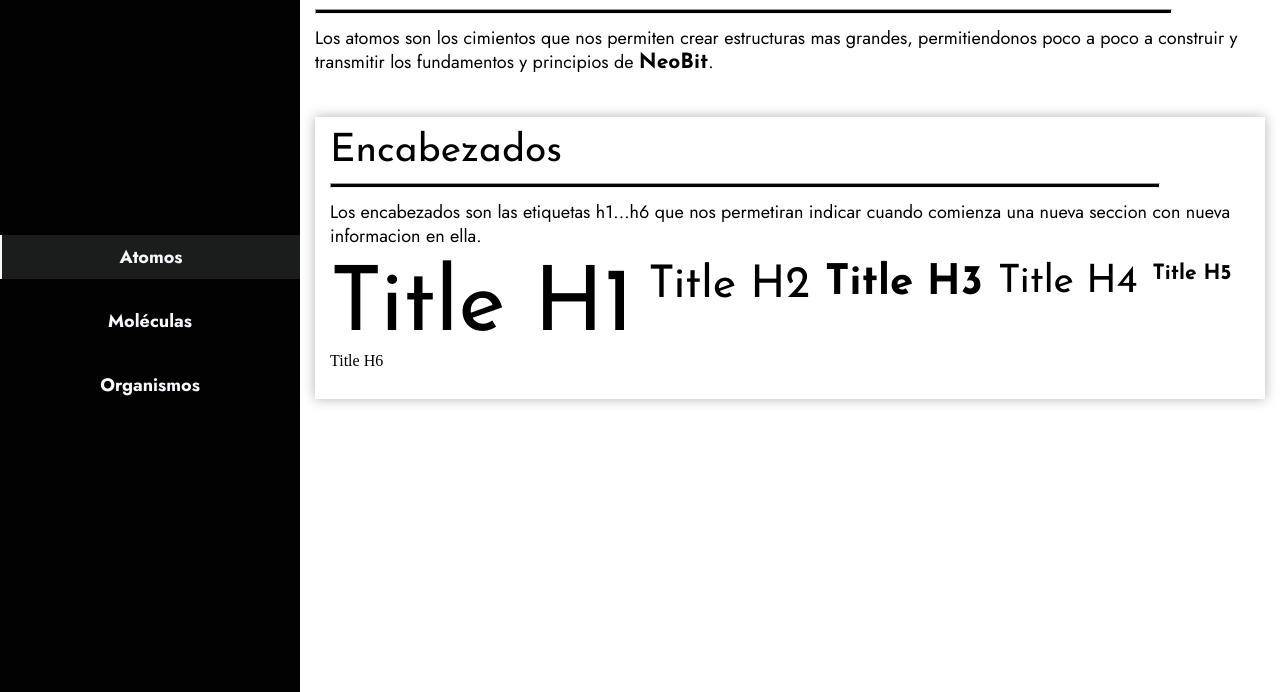
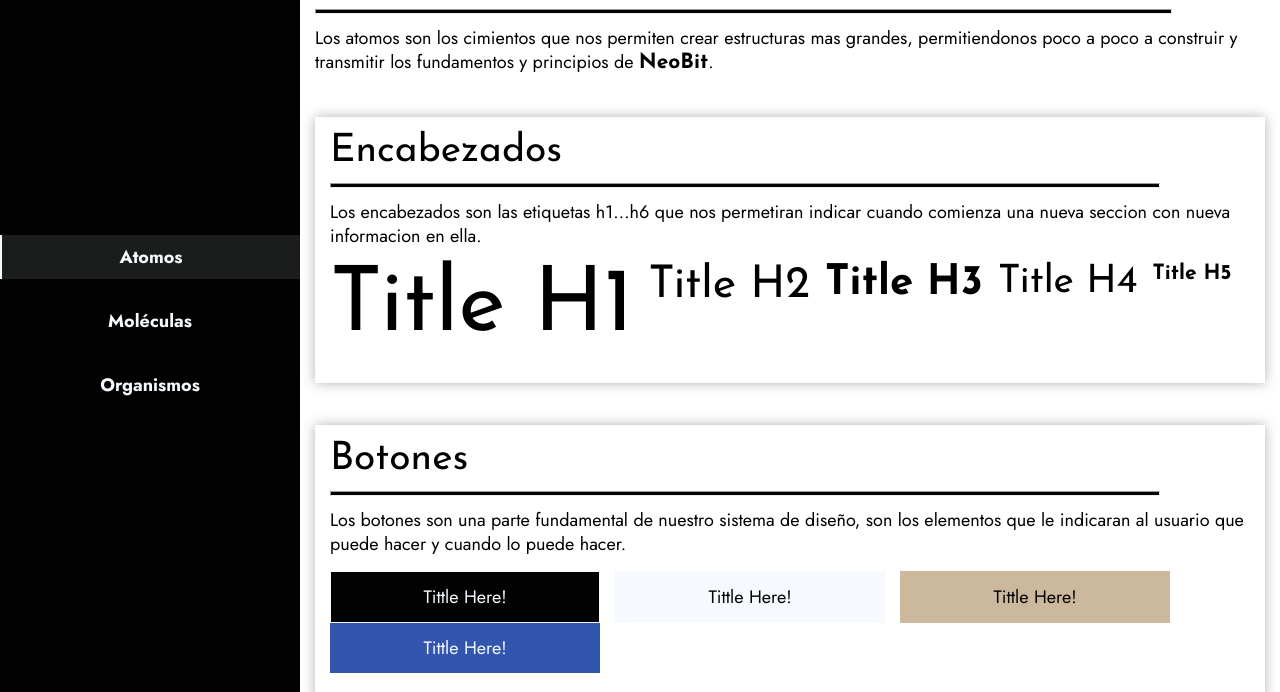
Before and after one commit to WS-Jedp/NeoBit, a React app in the folder DesignSystem/: page /atoms in a window 1280 px wide. Shown: the part 108-800 px from the top of the page. Built offline with nearby package versions, Linux system fonts and the light colour scheme.

Commit message:
features/atoms

```diff
--- a/DesignSystem/src/components/SideBar.jsx
+++ b/DesignSystem/src/Components/Molecules/SideBar.jsx
@@ -1,6 +1,6 @@
 import React from 'react';
 import { NavLink } from 'react-router-dom';
-import logo from '../../images/logo.svg'
+import logo from '../../../images/logo.svg'
 
 const SideBar = () => {
   return (
--- a/DesignSystem/src/containers/Atoms.jsx
+++ b/DesignSystem/src/containers/Atoms.jsx
@@ -1,29 +1,38 @@
 import React from 'react';
-
-// Components
-import Button from '../components/Button';
 
 const Atoms = () => {
   return (
     <article className="systemContent">
-      <div className="systemContent__information">
+      <div className="systemContent--information">
         <h1>Atomos</h1>
         <hr/>
         <p>Los atomos son los cimientos que nos permiten crear estructuras mas grandes, permitiendonos poco a poco a construir y transmitir los fundamentos y principios de <strong>NeoBit</strong>.</p>
       </div>
 
-      <section className="systemContent__section">
+      <section className="systemContent--section">
         <h4>Encabezados</h4>
         <hr/>
         <p>Los encabezados son las etiquetas <code>h1...h6</code> que nos permetiran indicar cuando comienza una nueva seccion con nueva informacion en ella.</p>
 
-        <div className="systemContent__section--components">
+        <div className="systemContent--section--components">
           <h1>Title H1</h1>
           <h2>Title H2</h2>
           <h3>Title H3</h3>
           <h4>Title H4</h4>
           <h5>Title H5</h5>
-          <h6>Title H6</h6>
+        </div>
+      </section>
+
+      <section className="systemContent--section">
+        <h4>Botones</h4>
+        <hr/>
+        <p>Los botones son una parte fundamental de nuestro sistema de diseño, son los elementos que le indicaran al usuario que puede hacer y cuando lo puede hacer.</p>
+
+        <div className="systemContent--section--components">
+          <button className="button button-primary-black">Tittle Here!</button>
+          <button className="button button-primary-white">Tittle Here!</button>
+          <button className="button button-secondary-gray">Tittle Here!</button>
+          <button className="button button-secondary-blue">Tittle Here!</button>
         </div>
       </section>
     </article>
--- a/DesignSystem/src/containers/Molecules.jsx
+++ b/DesignSystem/src/containers/Molecules.jsx
@@ -1,12 +1,12 @@
 import React from 'react';
 
 // Componenets
-import Button from '../components/Button';
+import Button from '../components/Atoms/Button';
 
 const Molecules = () => {
   return (
     <article className="systemContent">
-      <div className="systemContent__information">
+      <div className="systemContent--information">
         <h1>
           Moleculas
         </h1>
@@ -16,18 +16,6 @@ const Molecules = () => {
         </p>
       </div>
 
-      <section className="systemContent__section">
-        <h4>Botones</h4>
-        <hr/>
-        <p>Los botones son una parte fundamental de nuestro sistema de diseño, son los elementos que le indicaran al usuario que puede hacer y cuando lo puede hacer.</p>
-
-        <div className="systemContent__section--components">
-          <Button title="Title Here!" />
-          <Button title="Title Here!" style="secondary"/>
-          <Button title="Title Here!" style="gray"/>
-          <Button title="Title Here!" style="blue"/>
-        </div>
-      </section>
     </article>
   );
 };
--- a/DesignSystem/src/layouts/Layout.jsx
+++ b/DesignSystem/src/layouts/Layout.jsx
@@ -1,5 +1,5 @@
 import React from 'react';
-import SideBar from '../components/SideBar';
+import SideBar from '../components/Molecules/SideBar';
 
 // Styles
 import '../styles/Layouts/LayoutsDS.scss';
@@ -8,7 +8,7 @@ const Layout = ({ children }) => {
   return (
     <div className="designSystem">
       <SideBar />
-      <section className="designSystem__content">
+      <section className="designSystem--content">
         {children}
       </section>
     </div>
--- a/DesignSystem/src/styles/Containers/AtomsStyles.scss
+++ b/DesignSystem/src/styles/Containers/AtomsStyles.scss
@@ -1,11 +1,11 @@
 
 .systemContent {
 
-  &__information{
+  &--information{
     margin-bottom: $space-section-medium;
   }
 
-  &__section {
+  &--section {
     position: relative;
     width: 100%;
     min-height: 120px;
@@ -13,6 +13,7 @@
     padding: $space-elements-big;
     box-shadow: 0 0 12px rgba(0,0,0,0.3);
     box-sizing: border-box;
+    margin-bottom: $space-section-medium;
 
     &--components{
       position: relative;
--- a/DesignSystem/src/styles/Layouts/LayoutsDS.scss
+++ b/DesignSystem/src/styles/Layouts/LayoutsDS.scss
@@ -3,13 +3,13 @@
 .designSystem{
   position: relative;
   display: flex;
-  justify-content: start;
+  justify-content: flex-start;
   align-items: flex-start;
   width: 100%;
   height: 100vh;
   overflow: hidden;
 
-  &__content{
+  &--content{
     padding: $space-elements-big;
     width: 80%;
     height: 100vh;
--- a/DesignSystem/src/styles/components/Buttons.scss
+++ b/DesignSystem/src/styles/components/Buttons.scss
@@ -1,23 +1,30 @@
-button {
+.button {
   font-family: $font-primary;
-  min-width: 150px;
+  min-width: 270px;
+  max-width: 270px;
   text-align: center;
+  padding: $space-elements-small;
   border: $color-primary-white 1px solid;
-  padding: $space-elements-small;
-  font-size: $font-size-p;
   background-color: $color-primary-black;
   color: $color-primary-white;
+  font-size: $font-size-p;
   transition: 0.3s ease-in-out;
   cursor: pointer;
 
-  &:hover{
-    box-shadow: 0 0 12px rgba(255,255,255,0.6);
+  &-primary-black{
+    border: $color-primary-white 1px solid;
+    background-color: $color-primary-black;
+    color: $color-primary-white;
+
+    &:hover{
+      box-shadow: 0 0 12px rgba(255,255,255,0.6);
+    }
   }
 
   // -------Secondary Button -------
-  &.secondary{
+  &-primary-white{
     background-color: $color-primary-white;
-    border: $color-primary-black 1px solid;
+    border: none;
     color: $color-primary-black;
 
     &:hover{
@@ -25,9 +32,9 @@ button {
     }
   }
 
-  &.gray{
+  &-secondary-gray{
     background-color: $color-secondary-gray;
-    border: $color-primary-black 1px solid;
+    border: none;
     color: $color-primary-black;
 
     &:hover{
@@ -35,9 +42,9 @@ button {
     }
   }
 
-  &.blue{
+  &-secondary-blue{
     background-color: $color-secondary-blue;
-    border: $color-primary-black 1px solid;
+    border: none;
     color: $color-primary-white;
 
     &:hover{
```
Also changed, not shown: DesignSystem/src/Components/Atoms/Button.jsx (renamed from DesignSystem/src/components/Button.jsx).
